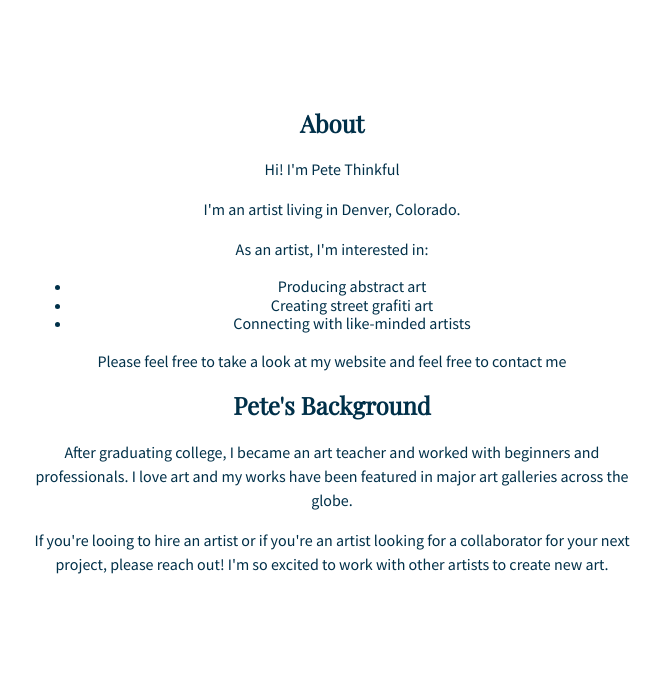
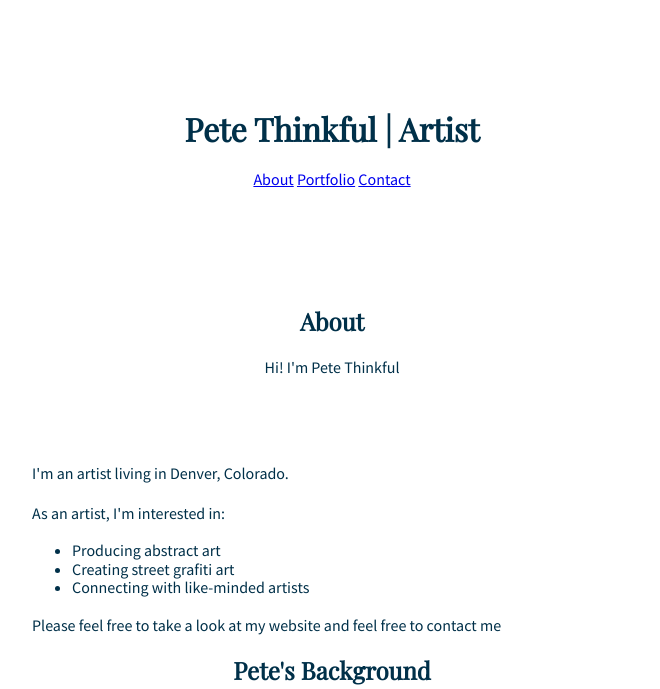
Before and after one commit to thirteenpylons/portfolio_webpage, a plain HTML site: page index.html in a window 1280 px wide. Shown: the top 689 px of the page, without its empty margins (308-968 px from the left). Drawn offline with nearby package versions, Linux system fonts and the light colour scheme.

Commit message:
fix article divs, create centered head divs, edit css.

```diff
--- a/index.html
+++ b/index.html
@@ -12,14 +12,32 @@
 
 <body>
   <!-- TODO: Add header here -->
-
+  <header>
+    <article>
+      <div>
+        <div class="centered_header">
+          <h1>Pete Thinkful | Artist</h1>
+        </div>
+        <nav>
+          <a href="./about">About</a>
+          <a href="./portfolio">Portfolio</a>
+          <a href="./contact">Contact</a>
+        </nav>
+      </div>
+    </article>
+  </header>
   <main>
     <div>
       <div id="about_section">
         <article>
           <div>
             <h2>About</h2>
+            <div class="centered_header">
               <p>Hi! I'm Pete Thinkful</p>
+            </div>
+          </div>
+        </article>
+        <div>
           <p>I'm an artist living in Denver, Colorado.</p>
           <p>As an artist, I'm interested in:</p>
           <ul>
@@ -31,7 +49,9 @@
         <div>
           <p>Please feel free to take a look at my website and feel free to contact me</p>
 
+          <div class="centered_header">
             <h2>Pete's Background</h2>
+          </div>
           <p>After graduating college, I became an art teacher and worked with beginners
             and professionals. I love art and my works have been featured in major art
             galleries across the globe.
@@ -42,7 +62,6 @@
             with other artists to create new art.
           </p>
         </div>
-        </article>
       </div>
       <article>
         <div>
@@ -100,18 +119,17 @@
           <div>
             <h2>Contact</h2>
             <p>I'd love to hear from you! Please feel free to contact or follow me:</p>
-            <ul>
+            <ol>
               <li>LinkedIn</li>
               <li>Instagram</li>
               <li>Pintrest</li>
-            </ul>
+            </ol>
           </div>
         </article>
       </div>
     </div>
   </main>
 
-  <!-- Footer section -->
   <footer>
     <p>© Pete Thinkful. All rights reserved.</p>
   </footer>
--- a/styles/style.css
+++ b/styles/style.css
@@ -43,7 +43,13 @@ hr {
   border: 1px solid black;
 }
 
+.centered_header {
+  text-align: center;
+  width: 100%;
+}
+
 /* Add your solution below */
 
 .image-circle {
+  border-radius: 50%;
 }
```
Lines whose indentation alone changed are shown as unchanged.
